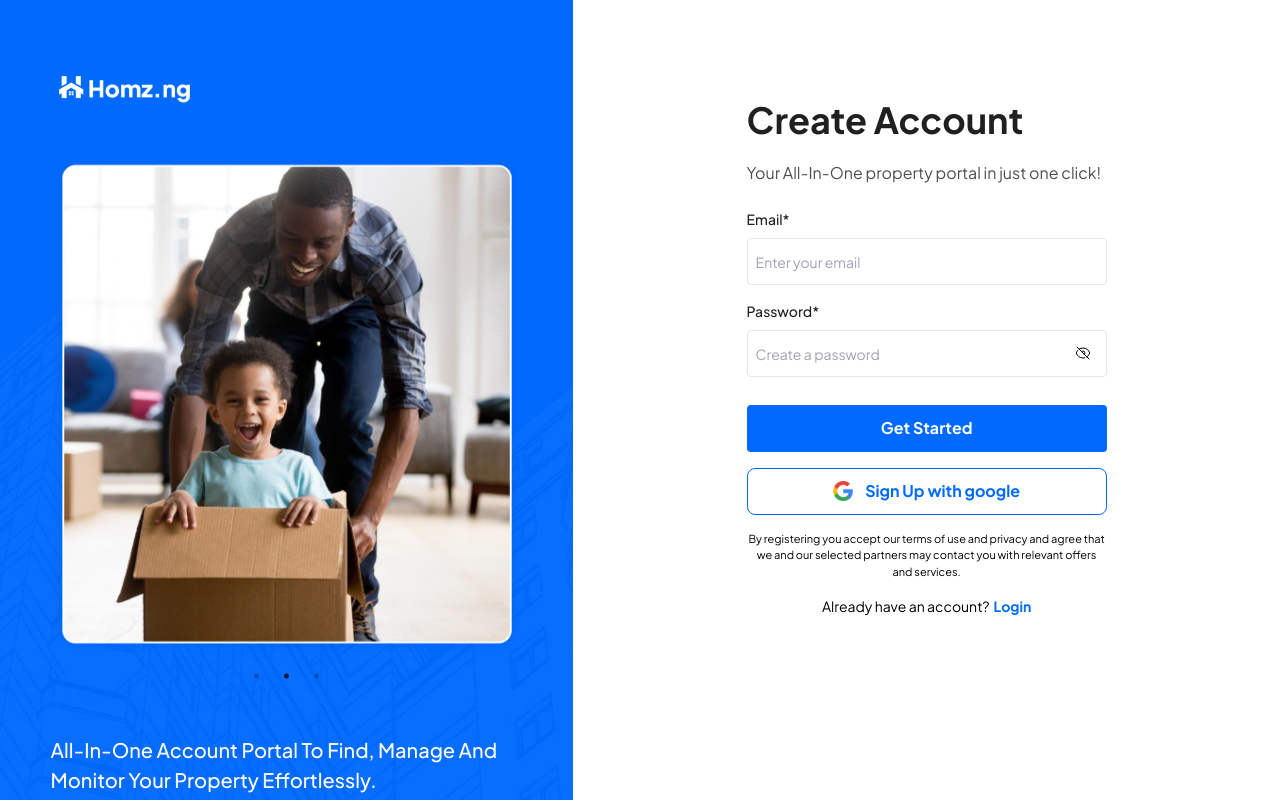
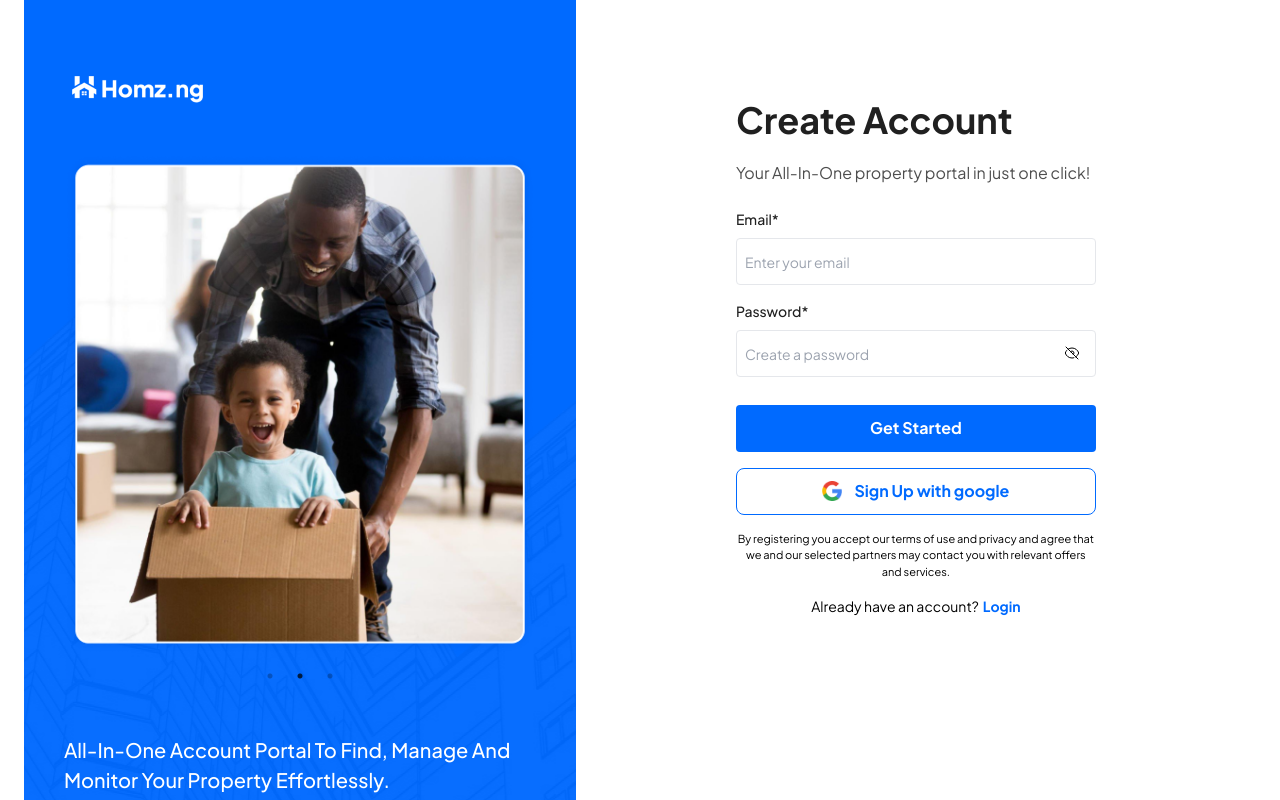
Before and after one commit to homzfront/homz, a Next.js app: page /register in a window 1280 px wide. Shown: the top 800 px of the page. Built offline with nearby package versions, Linux system fonts and the light colour scheme.

Commit message:
lets see

```diff
--- a/src/app/login/page.js
+++ b/src/app/login/page.js
@@ -106,7 +106,7 @@ const Login = () => {
   ];
 
   return (
-    <div className="">
+    <div className="px-6">
       <div className="flex m-auto max-w-full sm:max-w-[1440px] h-[1024px]">
         <div className="w-[644px] hidden lg:flex flex-col py-8 justify-around bg-[url('/Background_image2.png')] bg-BlueHomz">
           <div className="flex flex-col  justify-around items-center">
--- a/src/app/register/page.js
+++ b/src/app/register/page.js
@@ -107,7 +107,7 @@ const Register = () => {
   ];
 
   return (
-    <div className="">
+    <div className="px-6">
       <div className="flex m-auto max-w-[1440px] h-[1024px]">
         <div className="w-[644px] hidden lg:flex flex-col py-8 justify-around bg-[url('/Background_image2.png')] bg-BlueHomz">
           <div className="flex flex-col   justify-around items-center">
--- a/src/app/resetpassword/page.js
+++ b/src/app/resetpassword/page.js
@@ -100,7 +100,7 @@ const ResetPassword = () => {
   ];
 
   return (
-    <div className="">
+    <div className="px-6">
       <div className="flex m-auto  max-w-[1440px] h-[1024px]">
         <div className="w-[644px] hidden lg:flex flex-col py-8 justify-around bg-[url('/Background_image2.png')] bg-BlueHomz">
           <div className="flex flex-col  justify-around items-center">
--- a/src/app/verify-email/page.js
+++ b/src/app/verify-email/page.js
@@ -115,7 +115,7 @@ const VerifyEmail = () => {
   ];
 
   return (
-    <div className="">
+    <div className="px-6">
       <div className="flex m-auto  max-w-[1440px] h-[1024px]">
         <div className="w-[644px] hidden lg:flex flex-col py-8 justify-around bg-[url('/Background_image2.png')] bg-BlueHomz">
           <div className="flex flex-col justify-around items-center">
```
